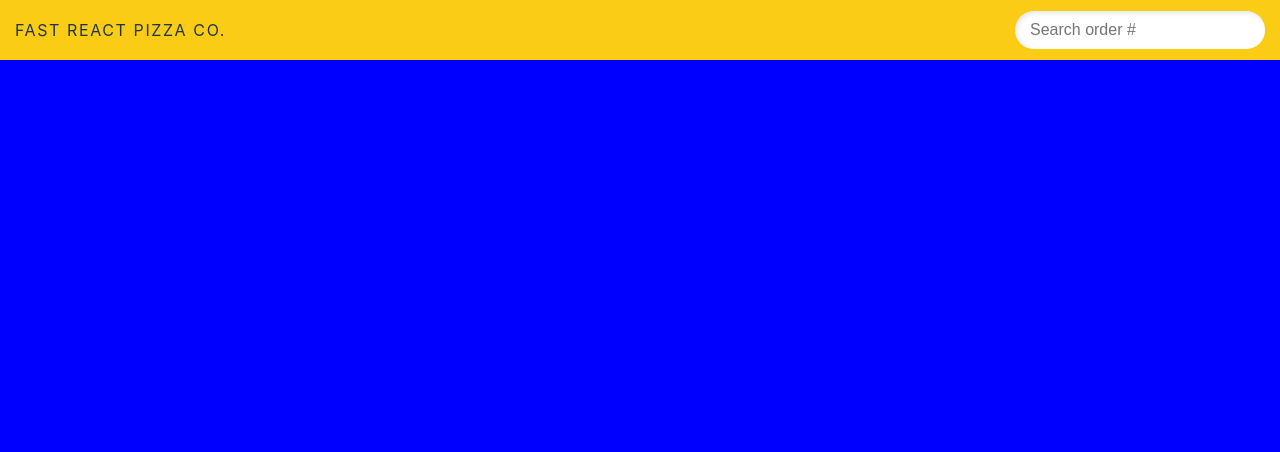
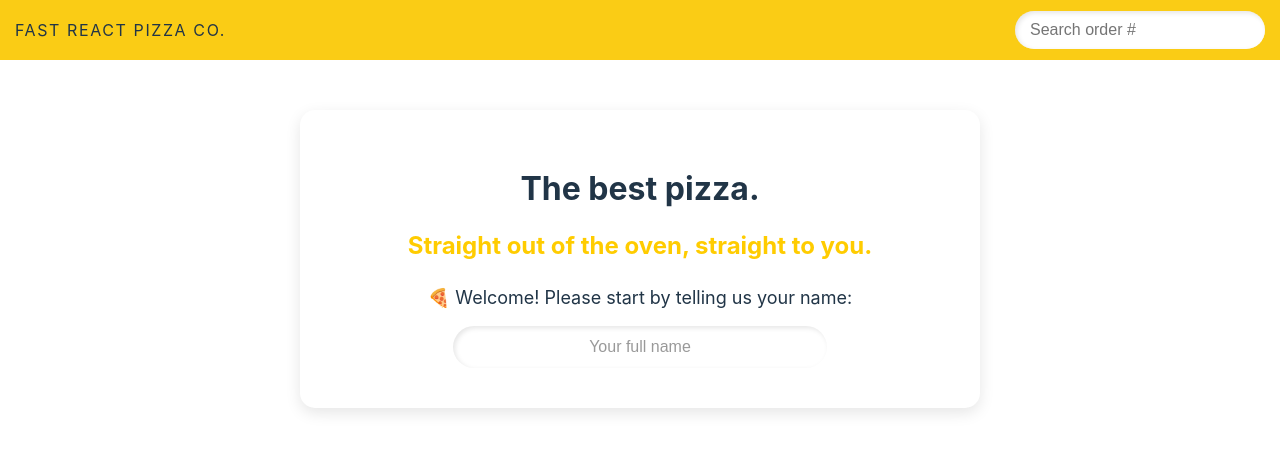
Before and after one commit to luidji95/fast-pizza-app, a React (Vite) app: page / in a window 1280 px wide. Shown: the top 452 px of the page. Built offline with nearby package versions, Linux system fonts and the light colour scheme.

Commit message:
Creating Welcome components

```diff
--- a/src/App.css
+++ b/src/App.css
@@ -44,5 +44,4 @@
 #root {
   height: 100vh;
   width: 100%;
-  background: blue;
 }
--- a/src/App.jsx
+++ b/src/App.jsx
@@ -1,13 +1,19 @@
-import { useState } from "react";
-import reactLogo from "./assets/react.svg";
-import viteLogo from "/vite.svg";
+import { BrowserRouter, Routes, Route } from "react-router-dom";
 import "./App.css";
 import Navigation from "./Components/Navigation";
+import Welcome from "./Components/Welcome";
 
 function App() {
-  const [count, setCount] = useState(0);
+  return (
+    <BrowserRouter>
+      {/* Navigation će se prikazivati na svim stranicama */}
+      <Navigation />
 
-  return <Navigation></Navigation>;
+      <Routes>
+        <Route path="/" element={<Welcome />} />
+      </Routes>
+    </BrowserRouter>
+  );
 }
 
 export default App;
--- /dev/null
+++ b/src/Components/Welcome.jsx
@@ -0,0 +1,22 @@
+import "../Welcome.css";
+
+const Welcome = () => {
+  return (
+    <div className="welcome-container">
+      <h1 className="welcome-title">The best pizza.</h1>
+      <h2 className="welcome-subtitle">
+        <span>Straight out of the oven,</span> <span>straight to you.</span>
+      </h2>
+      <p className="welcome-message">
+        🍕 Welcome! Please start by telling us your name:
+      </p>
+      <input
+        type="text"
+        className="welcome-input"
+        placeholder="Your full name"
+      />
+    </div>
+  );
+};
+
+export default Welcome;
--- /dev/null
+++ b/src/Welcome.css
@@ -0,0 +1,42 @@
+.welcome-container {
+  text-align: center;
+  background: white;
+  padding: 40px;
+  border-radius: 15px;
+  box-shadow: 0 5px 15px rgba(0, 0, 0, 0.1);
+  max-width: 600px;
+  margin: 50px auto;
+}
+
+.welcome-title {
+  font-size: 32px;
+  font-weight: bold;
+}
+
+.welcome-subtitle {
+  font-size: 24px;
+  font-weight: bold;
+  color: #ffcc00;
+}
+
+.welcome-message {
+  font-size: 18px;
+  margin: 15px 0;
+}
+
+.welcome-input {
+  width: 100%;
+  max-width: 350px;
+  padding: 12px;
+  border: none;
+  border-radius: 25px;
+  box-shadow: inset 2px 2px 5px rgba(0, 0, 0, 0.1),
+    inset -2px -2px 5px rgba(255, 255, 255, 0.7);
+  font-size: 16px;
+  text-align: center;
+  outline: none;
+}
+
+.welcome-input::placeholder {
+  color: rgba(0, 0, 0, 0.4);
+}
```
